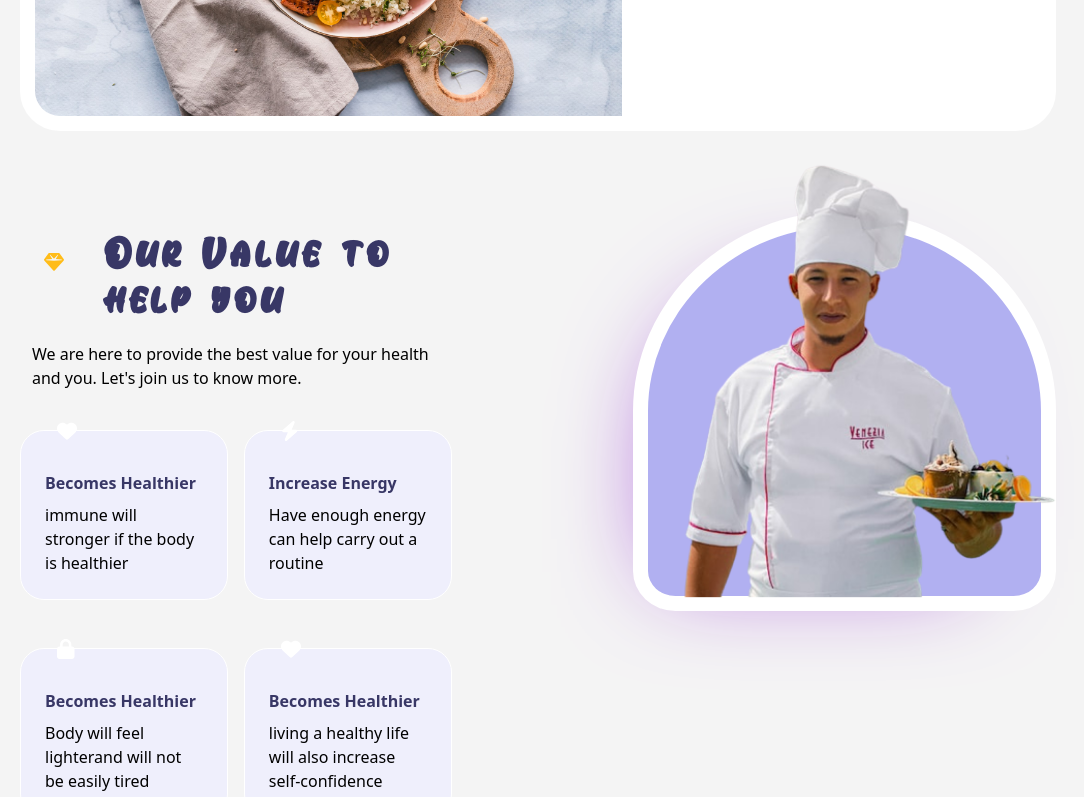
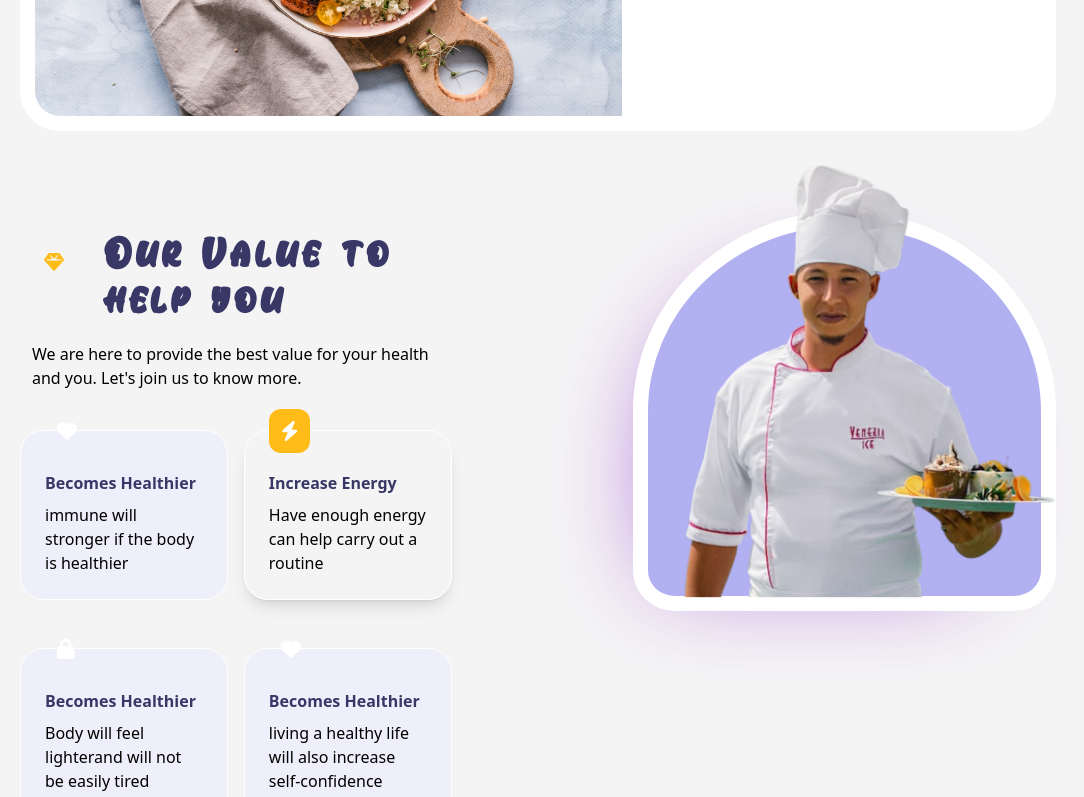
Before and after one commit to Aqib-cyber2/nuxt2-Retaurants, a Nuxt app: page / in a window 1280 px wide. Shown: the part 450-1247 px from the top of the page, without its empty margins (102-1186 px from the left). Built offline with nearby package versions, Linux system fonts and the light colour scheme.

Commit message:
dynamic classes

```diff
--- a/pages/index.vue
+++ b/pages/index.vue
@@ -1,5 +1,6 @@
 <script>
   export default{
+
     data(){
       return {
         helpCards: [
@@ -26,6 +27,7 @@
         ]
       }
     }
+
   }
 </script>
 
@@ -99,85 +101,33 @@
 
           <div
             v-for="(card, i) in helpCards" :key="i"
-            class="border p-6 pt-10 bg-indigo-100 rounded-3xl border border-white relative">
+            class="
+            border p-6 pt-10
+            rounded-3xl
+            border border-white
+            relative"
+            :class="[i===1 ? 'shadow-lg' : 'bg-indigo-100']"
+          >
 
-            <span class="
-              inline-block px-3
+            <span
+            :class="[
+              `inline-block px-3
               py-2
               rounded-xl
               text-xl
-              bg-indigo
               text-white
               absolute
               top-0
               mt-[-22px]
-            ">
+              ${i===1 ? 'bg-yellow' : 'bg-indigo'}`
+            ]"
+            >
               <font-awesome-icon :icon="['fa', card.icon]" />
             </span>
 
             <h4 class="mb-2 font-bold text-indigo-400 text-indigo-400"> {{card.title}} </h4>
             <p> {{card.description}} </p>
           </div>
-
-          <!-- <div class="border p-6 pt-10 shadow-md rounded-3xl border border-white relative">
-
-            <span class="
-              inline-block px-3
-              py-2
-              rounded-xl
-              text-xl
-              bg-yellow
-              text-white
-              absolute
-              top-0
-              mt-[-22px]
-            ">
-              <font-awesome-icon :icon="['fa', 'bolt']" />
-            </span>
-
-            <h4 class="mb-2 font-bold text-indigo-400">Increase Energy</h4>
-            <p> Immuniy will stronger if the body is healthier </p>
-          </div> -->
-
-          <!-- <div class="border p-6 pt-10 bg-indigo-100 rounded-3xl border border-white relative">
-
-            <span class="
-              inline-block px-3
-              py-2
-              rounded-xl
-              text-xl
-              bg-indigo
-              text-white
-              absolute
-              top-0
-              mt-[-22px]
-            ">
-              <font-awesome-icon :icon="['fa', 'lock']" />
-            </span>
-
-            <h4 class="mb-2 font-bold text-indigo-400">Controlling weight</h4>
-            <p> Immuniy will stronger if the body is healthier </p>
-          </div>
-
-          <div class="border p-6 pt-10 bg-indigo-100 rounded-xl border border-white relative">
-
-            <span class="
-              inline-block px-3
-              py-2
-              rounded-xl
-              text-xl
-              bg-indigo
-              text-white
-              absolute
-              top-0
-              mt-[-22px]
-            ">
-              <font-awesome-icon :icon="['fa', 'star']" />
-            </span>
-
-            <h4 class="mb-2 font-bold text-indigo-400">Becomes Happier</h4>
-            <p> Immuniy will stronger if the body is healthier </p>
-          </div> -->
 
 
         </div>
```
